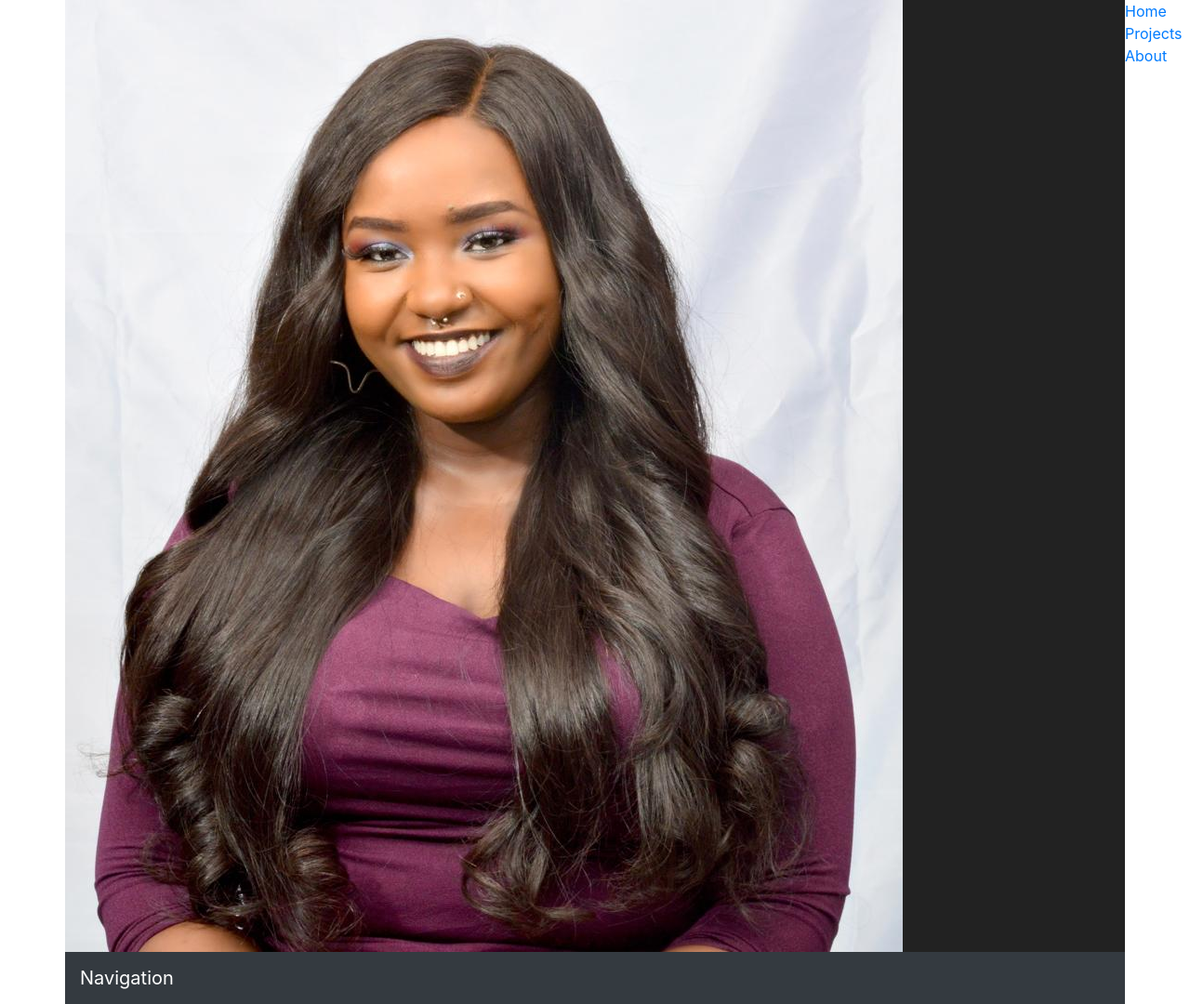
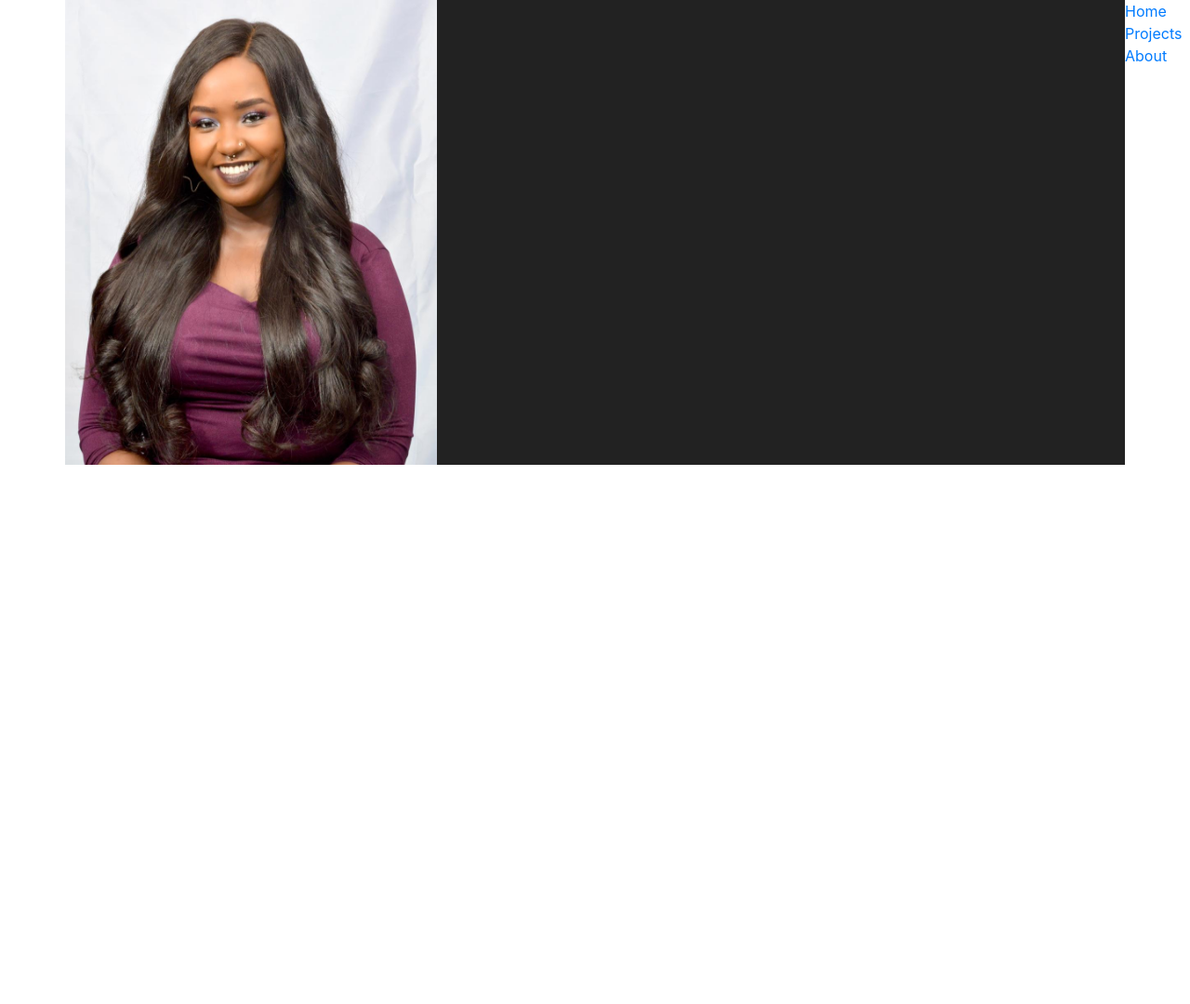
Before and after one commit to JoyMarocho/Portfolio, a plain HTML site: page index.html in a window 1280 px wide. Shown: the whole page at 93% size. After the commit the page ends 800 px from the top, so only its background shows below. Drawn offline with nearby package versions, Linux system fonts and the light colour scheme.

Commit message:
img update

```diff
--- a/index.html
+++ b/index.html
@@ -13,16 +13,7 @@
 <body data-spy-"scroll" data-target=".navbar" data-offset="51" >
     <div class="wrapper" >
         <div class="sidebar">
-            <img src="img/profile.jpg" alt="Image">
-    </div>
-    <div class="sidebar details">
-        <nav class="navbar navbar-expand-md bg-dark navbar-dark">
-            <a href="#" class="navbar-brand">Navigation</a>
-            <button type="button" class="navbar-toggler" data-toggle="collapse" data-target="#navbarCollapse">
-                <span class="navbar-toggle-icon"></span>
-            </button>
-        </nav>
-    </div>
+            <img src="img/profile.jpg" width="400" height="500" alt="Image">
     </div>
     <header>
         <ul class="nav navbar-nav">
```
